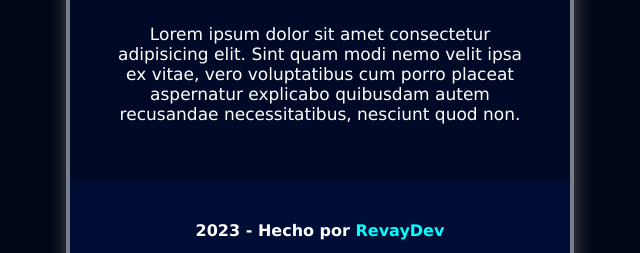
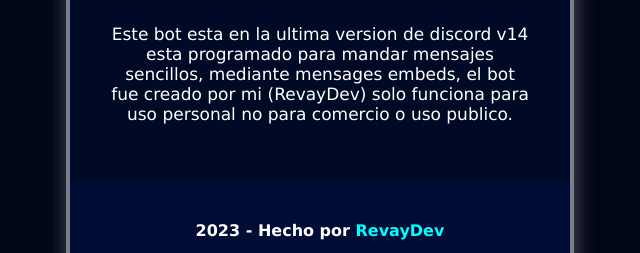
Before and after one commit to Revay3d/Discord.py, a plain HTML site: page index.html in a window 1280 px wide. Shown: the part 183-436 px from the top of the page, without its empty margins (320-960 px from the left). Drawn offline with Linux system fonts and the light colour scheme.

Commit message:
un error en el index problema de LOREM

```diff
--- a/index.html
+++ b/index.html
@@ -12,16 +12,19 @@
     <div class="contenedor">
         <div>
             <h1 class="contenedor__titulo">Bot de discord</h1>
-        <p class="contenedor__descripcion">Lorem ipsum dolor sit amet consectetur adipisicing elit. Sint quam modi nemo velit ipsa ex vitae, vero
-            voluptatibus cum porro placeat aspernatur explicabo quibusdam autem recusandae necessitatibus, nesciunt quod
-            non.</p>
+            <p class="contenedor__descripcion">Este bot esta en la ultima version de discord v14 esta programado para
+                mandar mensajes sencillos, mediante mensages embeds, el bot fue creado por mi (RevayDev) solo funciona
+                para uso personal no para comercio o uso publico.</p>
         </div>
         <div class="contenedor__footer">
             <span>2023 - Hecho por <span class="footer__nombre">RevayDev</span></span>
             <ul class="footer__links">
-             <li><a href="https://www.youtube.com/channel/UCE7NWSOlaZ4IOXfIuBip_kQ" target="_blank"><i class="fa-brands fa-youtube"></i></a></li>
-             <li><a href="https://discord.com/users/1066481602403766313" target="_blank"><i class="fa-brands fa-discord" ></i></a></li>
-             <li><a href="https://www.paypal.com/donate/?hosted_button_id=BUY65JN7NWM2U" target="_blank"><i class="fa-brands fa-paypal"></i></a></li>
+                <li><a href="https://www.youtube.com/channel/UCE7NWSOlaZ4IOXfIuBip_kQ" target="_blank"><i
+                            class="fa-brands fa-youtube"></i></a></li>
+                <li><a href="https://discord.com/users/1066481602403766313" target="_blank"><i
+                            class="fa-brands fa-discord"></i></a></li>
+                <li><a href="https://www.paypal.com/donate/?hosted_button_id=BUY65JN7NWM2U" target="_blank"><i
+                            class="fa-brands fa-paypal"></i></a></li>
 
             </ul>
         </div>
```
Lines whose indentation alone changed are shown as unchanged.
